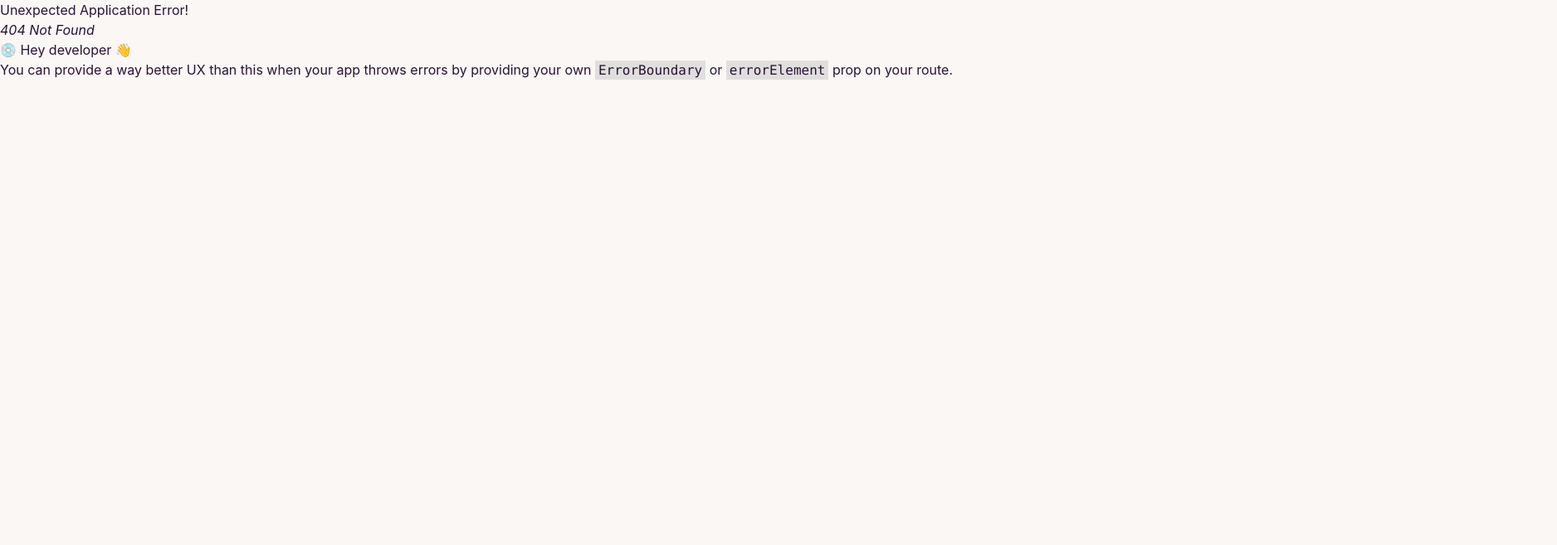
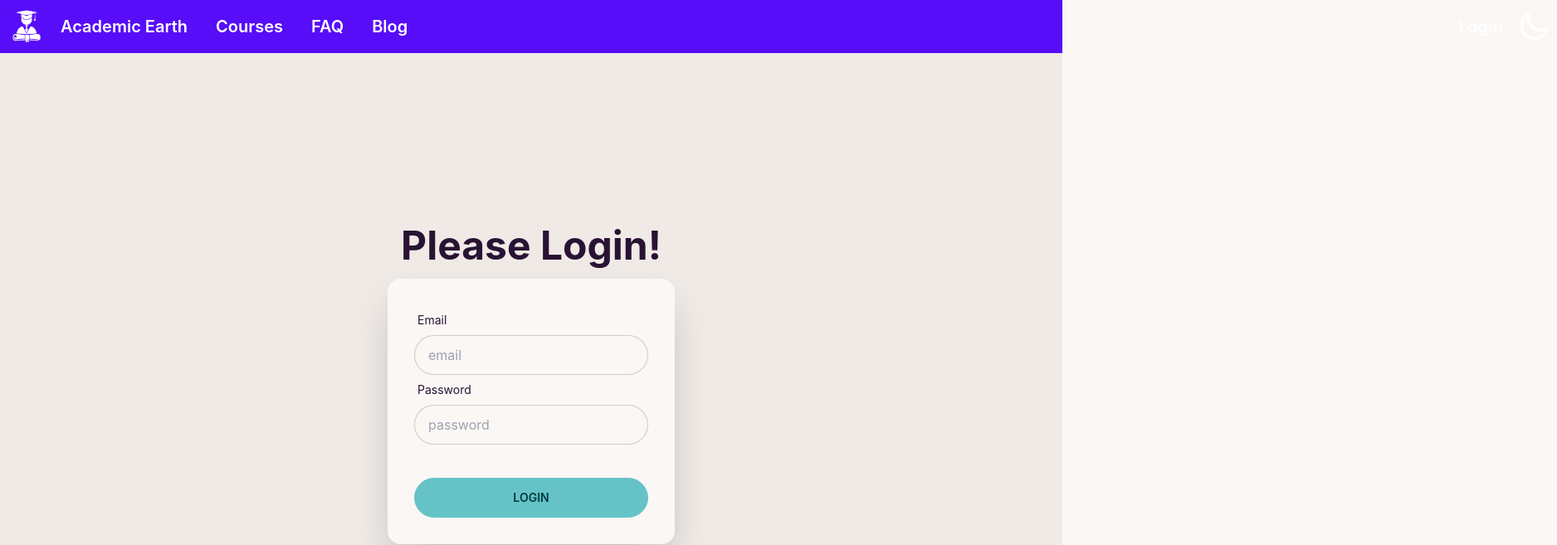
Before and after one commit to Parvez765/educational-website-clientside-assignment10, a React (Create React App) app: page /login in a window 1280 px wide. Before the commit this address had no page. Shown: the top 657 px of the page at 83% size, 1876 px wide, since content can reach past the window. Built offline with nearby package versions, Linux system fonts and the light colour scheme.

Commit message:
login Form Creation Done

```diff
--- a/src/App.js
+++ b/src/App.js
@@ -5,6 +5,7 @@ import Main from './Layout/Main';
 import Blog from './Pages/Blog/Blog';
 import Courses from './Pages/Courses/Courses';
 import FAQ from './Pages/FAQ/FAQ';
+import Login from './Pages/Login/Login';
 
 const router = createBrowserRouter([
   {
@@ -17,6 +18,9 @@ const router = createBrowserRouter([
       },
       {
         path :"/blog", element: <Blog></Blog>
+      },
+      {
+        path: "/login", element: <Login></Login>
       }
     ]
   }
--- /dev/null
+++ b/src/Context/AuthProvider/AuthPrvider.js
@@ -0,0 +1,17 @@
+import React, { createContext } from 'react';
+
+export const AuthContext = createContext()
+
+const AuthPrvider = ({ children }) => {
+
+    const user = {displayName : "sakib"}
+    const authInfo = {}
+
+    return (
+        <AuthContext.Provider value={authInfo}>
+
+        </AuthContext.Provider>
+    );
+};
+
+export default AuthPrvider;
--- /dev/null
+++ b/src/Pages/Login/Login.js
@@ -0,0 +1,42 @@
+import React from 'react';
+
+const Login = () => {
+    return (
+        <div>
+            <div className="hero min-h-screen bg-base-200">
+                <div className="hero-content flex-col">
+                    <div className="text-center">
+                    <h1 className="text-5xl font-bold">Please Login!</h1>
+
+                    </div>
+                    <div className="card flex-shrink-0 w-full max-w-sm shadow-2xl bg-base-100">
+                    <div className="card-body">
+                        <form>
+                            <div className="form-control">
+                            <label className="label">
+                                <span className="label-text">Email</span>
+                            </label>
+                            <input type="text" placeholder="email" className="input input-bordered" />
+                            </div>
+                            <div className="form-control">
+                            <label className="label">
+                                <span className="label-text">Password</span>
+                            </label>
+                            <input type="text" placeholder="password" className="input input-bordered" />
+                            <label className="label">
+                                {/* <a href="#" className="label-text-alt link link-hover">Forgot password?</a> */}
+                            </label>
+                            </div>
+                            <div className="form-control mt-6">
+                            <button className="btn btn-primary">Login</button>
+                            </div>
+                        </form>
+                    </div>
+                    </div>
+                </div>
+            </div>
+        </div>
+    );
+};
+
+export default Login;
--- a/src/Shared/Navbar/Navbar.js
+++ b/src/Shared/Navbar/Navbar.js
@@ -15,6 +15,7 @@ const Navbar = () => {
                 <Link to="/blog" className="btn btn-ghost normal-case text-xl">Blog</Link>
 
             <FaUser className='ml-[1200px]'></FaUser>
+                <Link to="/login" className="btn btn-ghost normal-case text-xl ml-8">Login</Link>
 
             {/* Toggle Button */}
             <label className="swap swap-rotate ml-auto lg-block">
```
